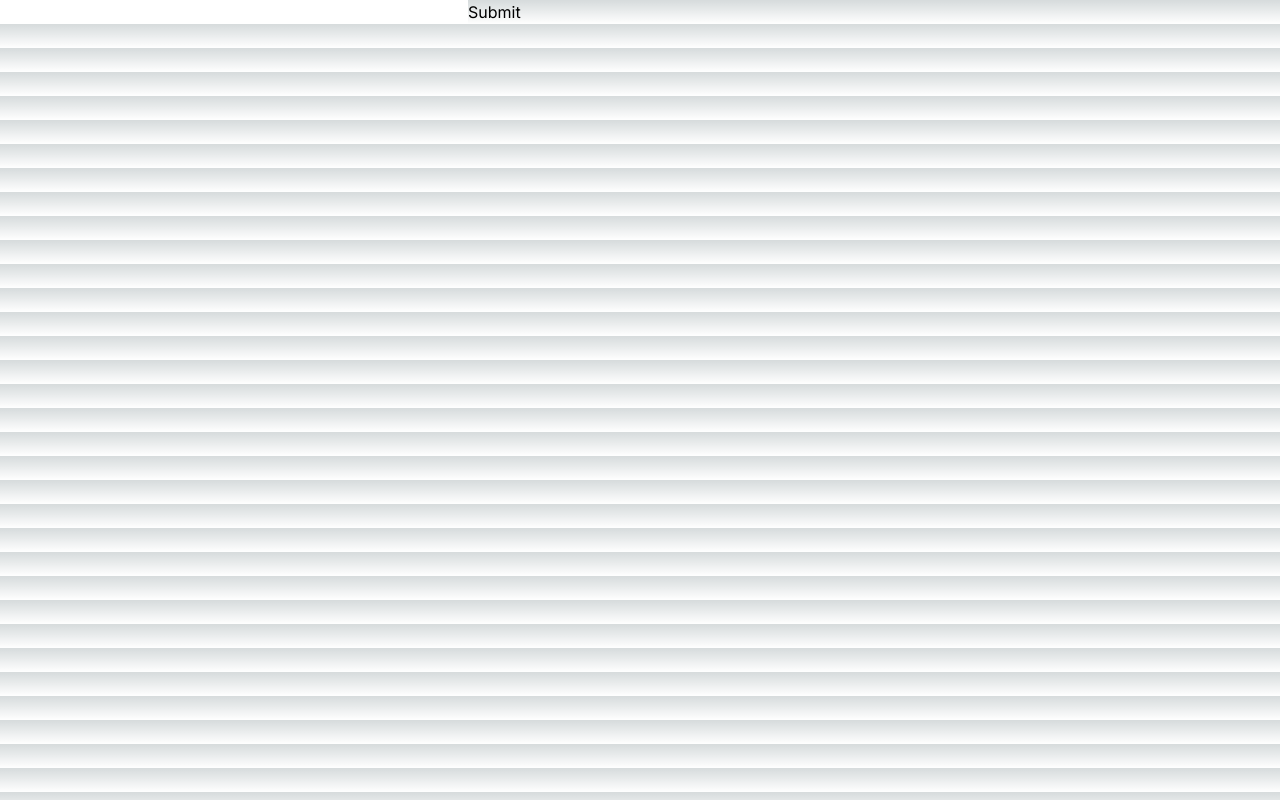
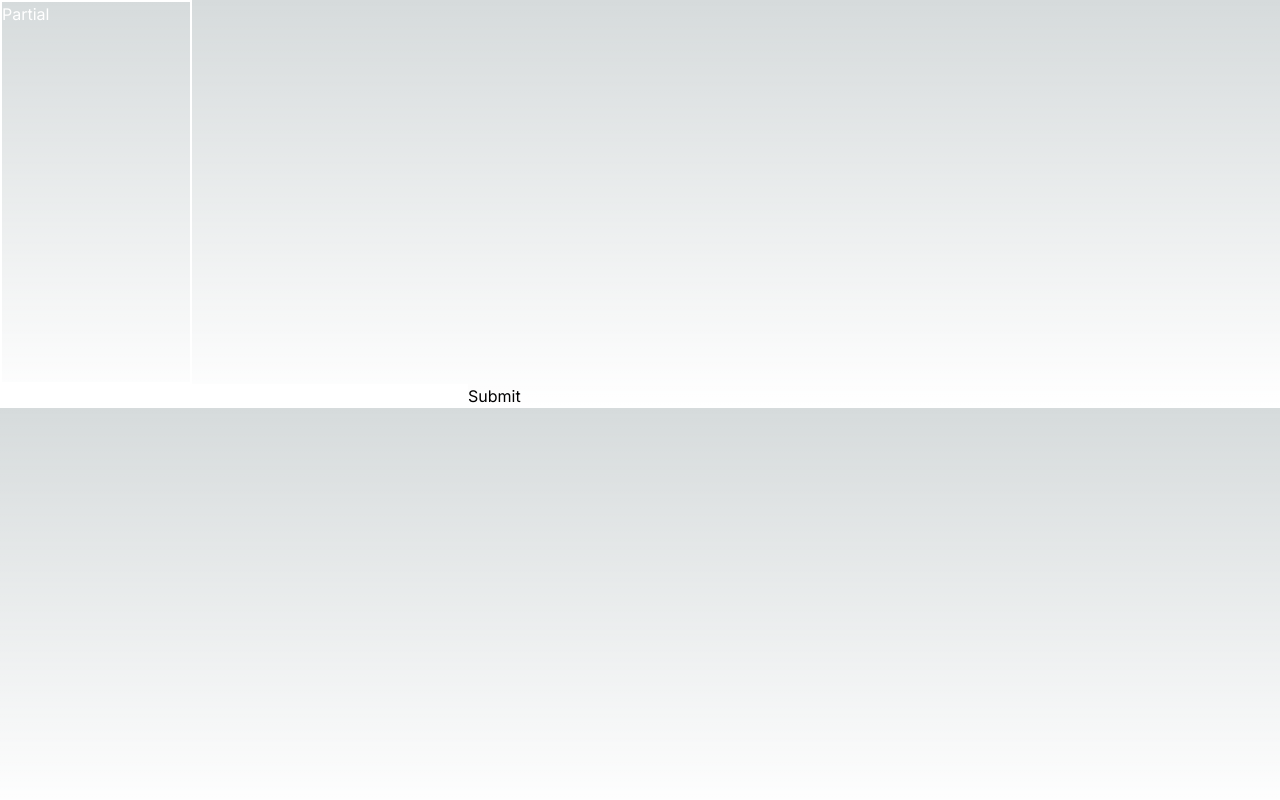
Before and after one commit to Vorpalv2/Share_across_systems, a Next.js app: page /metatest in a window 1280 px wide. Built offline with nearby package versions, Linux system fonts and the light colour scheme.

Commit message:
checking partial rendering

```diff
--- /dev/null
+++ b/src/app/metatest/@partial/page.tsx
@@ -0,0 +1,11 @@
+import React from "react";
+
+function Partial() {
+  return (
+    <div className="h-96 w-48 border-solid border-2 border-white text-white">
+      Partial
+    </div>
+  );
+}
+
+export default Partial;
--- a/src/app/metatest/page.tsx
+++ b/src/app/metatest/page.tsx
@@ -1,6 +1,7 @@
 import React from "react";
 import type { Metadata } from "next";
 import { submitAction } from "@/action/form.actions";
+import Partial from "./@partial/page";
 
 export const metadata: Metadata = {
   title: "test page",
@@ -9,11 +10,14 @@ export const metadata: Metadata = {
 
 function MetaTest() {
   return (
-    <form action={submitAction}>
-      <input className="text-black" type="text" name="username" />
-      <input className="text-black" type="password" name="password" />
-      <button>Submit</button>
-    </form>
+    <>
+      <Partial />
+      <form action={submitAction}>
+        <input className="text-black" type="text" name="username" />
+        <input className="text-black" type="password" name="password" />
+        <button>Submit</button>
+      </form>
+    </>
   );
 }
 
```
